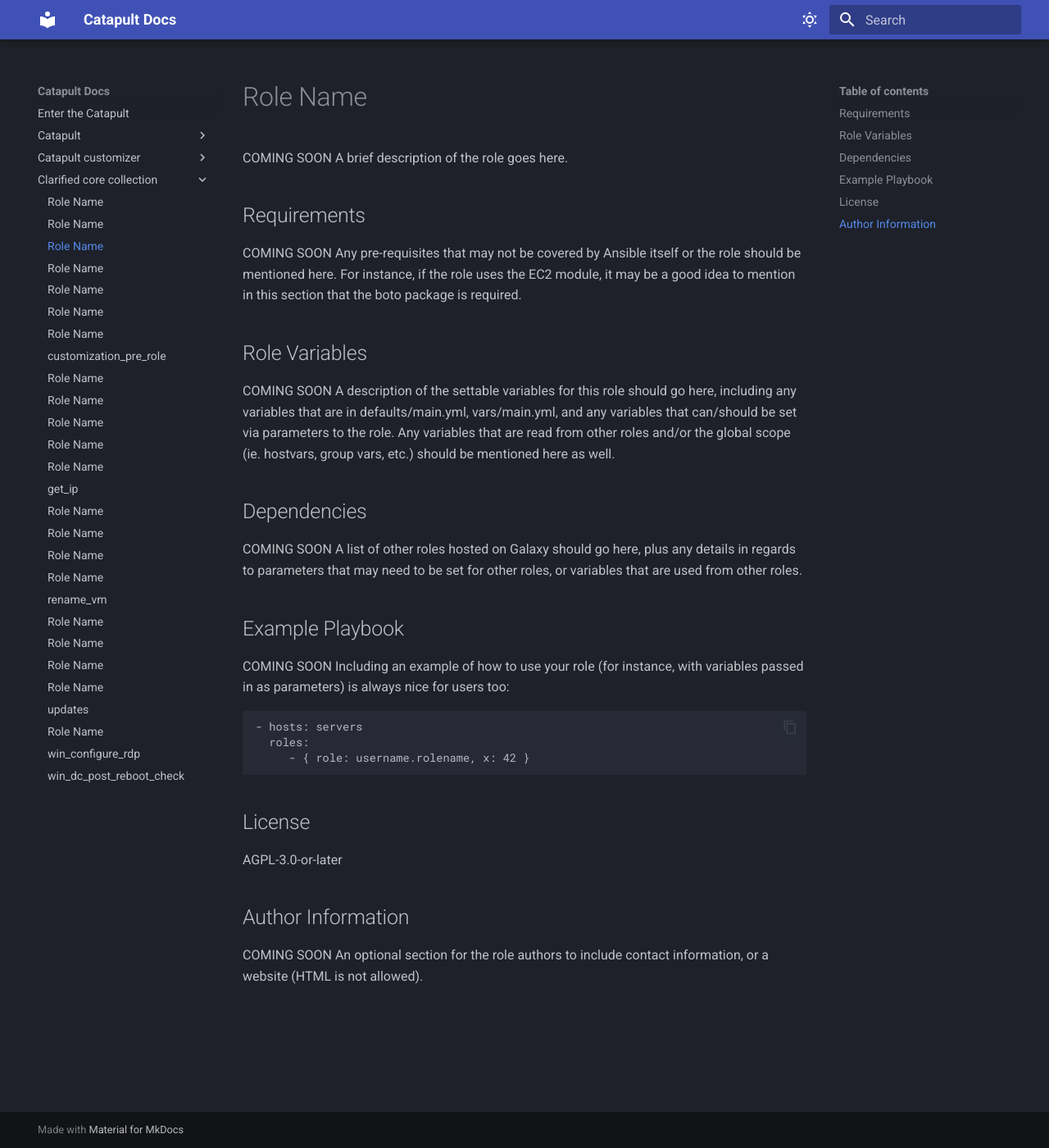
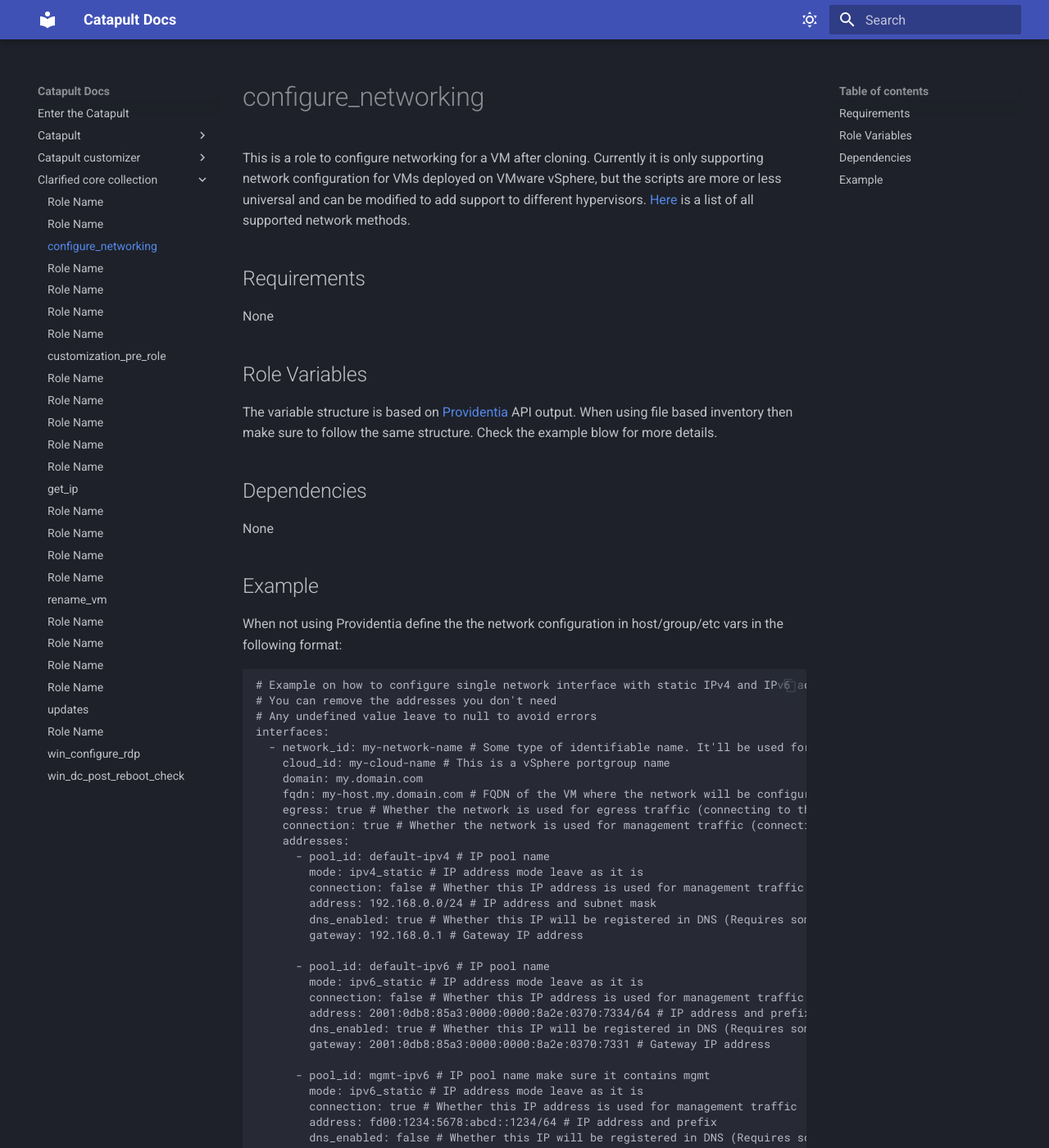
Before and after one commit to ClarifiedSecurity/catapult-docs, an MkDocs documentation site: the page built from docs/clarified-core-collection/configure_networking.md, in a window 1280 px wide and 1400 px high. Shown: the whole window at 82% size. Built offline with MkDocs 1.6.1 and Material for MkDocs 9.7.7, drawn with Linux system fonts in a browser that asks for light colours; some of the changed text lies outside the part shown.

Commit message:
CatapultBot update docs

````diff
--- a/docs/clarified-core-collection/configure_networking.md
+++ b/docs/clarified-core-collection/configure_networking.md
@@ -1,37 +1,53 @@
-# Role Name
+# configure_networking
 
-COMING SOON
-A brief description of the role goes here.
+This is a role to configure networking for a VM after cloning. Currently it is only supporting network configuration for VMs deployed on VMware vSphere, but the scripts are more or less universal and can be modified to add support to different hypervisors. [Here](https://github.com/ClarifiedSecurity/clarified.core/tree/AWK-CORE/clarified/core/roles/configure_networking/tasks/vsphere) is a list of all supported network methods.
 
 ## Requirements
 
-COMING SOON
-Any pre-requisites that may not be covered by Ansible itself or the role should be mentioned here. For instance, if the role uses the EC2 module, it may be a good idea to mention in this section that the boto package is required.
+None
 
 ## Role Variables
 
-COMING SOON
-A description of the settable variables for this role should go here, including any variables that are in defaults/main.yml, vars/main.yml, and any variables that can/should be set via parameters to the role. Any variables that are read from other roles and/or the global scope (ie. hostvars, group vars, etc.) should be mentioned here as well.
+The variable structure is based on [Providentia](https://github.com/ClarifiedSecurity/Providentia) API output. When using file based inventory then make sure to follow the same structure. Check the example blow for more details.
 
 ## Dependencies
 
-COMING SOON
-A list of other roles hosted on Galaxy should go here, plus any details in regards to parameters that may need to be set for other roles, or variables that are used from other roles.
+None
 
-## Example Playbook
+## Example
 
-COMING SOON
-Including an example of how to use your role (for instance, with variables passed in as parameters) is always nice for users too:
+When not using Providentia define the the network configuration in host/group/etc vars in the following format:
 
-    - hosts: servers
-      roles:
-         - { role: username.rolename, x: 42 }
+```yaml
+# Example on how to configure single network interface with static IPv4 and IPv6 addresses and an extra IPv6 address for management traffic
+# You can remove the addresses you don't need
+# Any undefined value leave to null to avoid errors
+interfaces:
+  - network_id: my-network-name # Some type of identifiable name. It'll be used for an example in netplan and nmcli interface name
+    cloud_id: my-cloud-name # This is a vSphere portgroup name
+    domain: my.domain.com
+    fqdn: my-host.my.domain.com # FQDN of the VM where the network will be configured
+    egress: true # Whether the network is used for egress traffic (connecting to the internet)
+    connection: true # Whether the network is used for management traffic (connecting over ssh)
+    addresses:
+      - pool_id: default-ipv4 # IP pool name
+        mode: ipv4_static # IP address mode leave as it is
+        connection: false # Whether this IP address is used for management traffic
+        address: 192.168.0.0/24 # IP address and subnet mask
+        dns_enabled: true # Whether this IP will be registered in DNS (Requires some type of DNS integration)
+        gateway: 192.168.0.1 # Gateway IP address
 
-## License
+      - pool_id: default-ipv6 # IP pool name
+        mode: ipv6_static # IP address mode leave as it is
+        connection: false # Whether this IP address is used for management traffic
+        address: 2001:0db8:85a3:0000:0000:8a2e:0370:7334/64 # IP address and prefix
+        dns_enabled: true # Whether this IP will be registered in DNS (Requires some type of DNS integration)
+        gateway: 2001:0db8:85a3:0000:0000:8a2e:0370:7331 # Gateway IP address
 
-AGPL-3.0-or-later
-
-## Author Information
-
-COMING SOON
-An optional section for the role authors to include contact information, or a website (HTML is not allowed).
+      - pool_id: mgmt-ipv6 # IP pool name make sure it contains mgmt
+        mode: ipv6_static # IP address mode leave as it is
+        connection: true # Whether this IP address is used for management traffic
+        address: fd00:1234:5678:abcd::1234/64 # IP address and prefix
+        dns_enabled: false # Whether this IP will be registered in DNS (Requires some type of DNS integration)
+        gateway: null # Gateway IP address
+```
````
